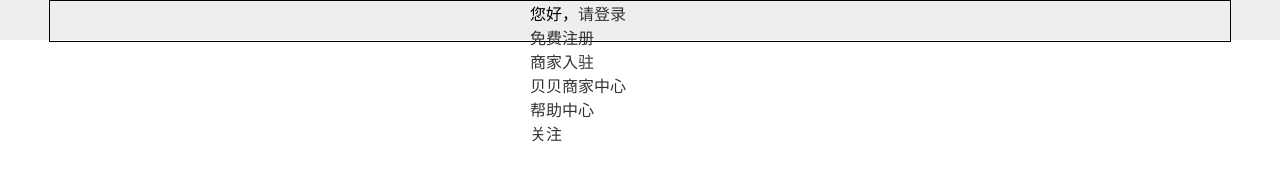
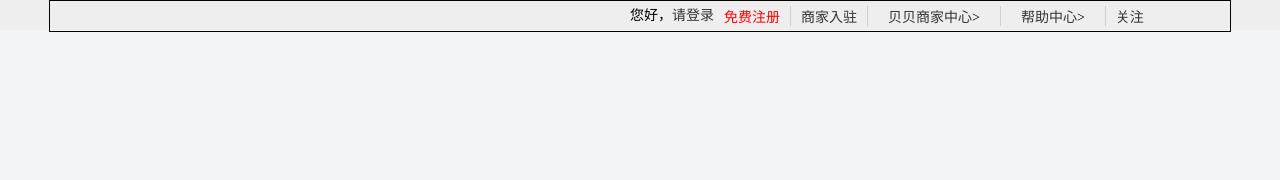
Before and after one commit to linge669/my-project, a plain HTML site: page index.html in a window 1280 px wide. Drawn offline with Linux system fonts and the light colour scheme.

Commit message:
5.25 noon

```diff
--- a/css/public.css
+++ b/css/public.css
@@ -1 +1 @@
-@charset "UTF-8";body,dd,dl,dt,fieldset,figcaption,figure,footer,form,h1,h2,h3,h4,h5,h6,header,img,legend,li,menu,ol,p,section,table,ul{margin:0;padding:0}li,ol,ul{list-style:none}fieldset,img{border:0}img{display:block}a{text-decoration:none;color:#333}h1,h2,h3,h4,h5,h6{font-weight:100}body{font-family:"微软雅黑"}a,input{outline:0}.top_wrapper{width:100%;height:40px;background:#eee}.top_wrapper .top_main{width:1180px;height:40px;margin:0 auto;border:1px solid #000}.top_wrapper .top_right{height:40px;width:700px;float:right}
+@charset "UTF-8";body,dd,dl,dt,fieldset,figcaption,figure,footer,form,h1,h2,h3,h4,h5,h6,header,img,legend,li,menu,ol,p,section,table,ul{margin:0;padding:0}li,ol,ul{list-style:none}fieldset,img{border:0}img{display:block}a{text-decoration:none;color:#333}h1,h2,h3,h4,h5,h6{font-weight:100}body{font-family:"微软雅黑";font-size:14px;background:#f2f4f6}a,input{outline:0}.hover{text-decoration:underline}.sanjiao{display:block;width:0;height:0;border:5px solid #eee;border-top:5px solid #000}.top_wrapper{width:100%;height:30px;background:#eee}.top_wrapper .top_main{width:1180px;height:30px;margin:0 auto;border:1px solid #000}.top_wrapper #top_right{height:30px;width:600px;float:right}.top_wrapper #top_right .spa{display:block;line-height:30px;float:left}.top_wrapper #top_right a:hover{text-decoration:underline}.top_wrapper #top_right ul{display:inline-block;height:30px;float:left}.top_wrapper #top_right ul>li{border-right:1px solid #cecece;padding:0 10px;float:left;height:20px;margin-top:5px;overflow:hidden}.top_wrapper #top_right ul>li ul{height:60px}.top_wrapper #top_right ul>li ul li{border:0;margin:0;float:none}.top_wrapper #top_right ul li:last-child{border-right:0!important}#guanzhu{width:250px;height:150px;position:absolute;left:-50px;padding:10px;background:#fff;display:none}#guanzhu span{display:block;width:150px;height:150px;float:left;margin-right:10px;border-right:1px solid #cecece}#guanzhu span img{width:100px;height:100px}#guanzhu aside img{margin:20px}
--- a/index.html
+++ b/index.html
@@ -9,18 +9,46 @@
 	<body>
 		<div class="top_wrapper">
 			<div class="top_main">
-				<div class="top_right">
-					您好，<a href="#">请登录</a>
+				<div id="top_right">
+					<span class="spa">您好，</span>
+					<a class="spa" href="#">请登录</a>
 					<ul>
-						<li><a href="#">免费注册</a></li>
+						<li><a href="#" style="color: red;">免费注册</a></li>
 						<li><a href="#">商家入驻</a></li>
-						<li><a href="#">贝贝商家中心</a></li>
-						<li><a href="#">帮助中心</a></li>
-						<li><a href="#">关注</a></li>
+						<li>
+							<ul>
+								<li><a href="#">贝贝商家中心</a>&gt;</li>
+								<li><a href="#">贝店商家中心</a></li>
+							</ul>
+
+
+						</li>
+						<li>
+							<ul>
+								<li><a href="#">帮助中心</a>&gt;</li>
+								<li><a href="#">联系客服</a></li>
+							</ul>
+
+						</li>
+
+						<li style="position: relative;"><a href="#">关注</a>
+							<div id="guanzhu">
+								<span >
+									微信号：beibeiclub
+									<img src="images/bb_erweima.jpg"/>
+									订阅贝贝官方微信
+								</span>
+								<aside>
+									<img src="images/weibo.png"/>
+									<img src="images/qzone.png"/>
+								</aside>
+							</div>
+						</li>
 					</ul>
 				</div>
 			</div>
 		</div>
-		<header></header>
+		<header>
+		</header>
 	</body>
 </html>
--- a/js/main.js
+++ b/js/main.js
@@ -0,0 +1 @@
+var a;
```
Also changed, not shown: images/qzone.png (added), images/weibo.png (added).
